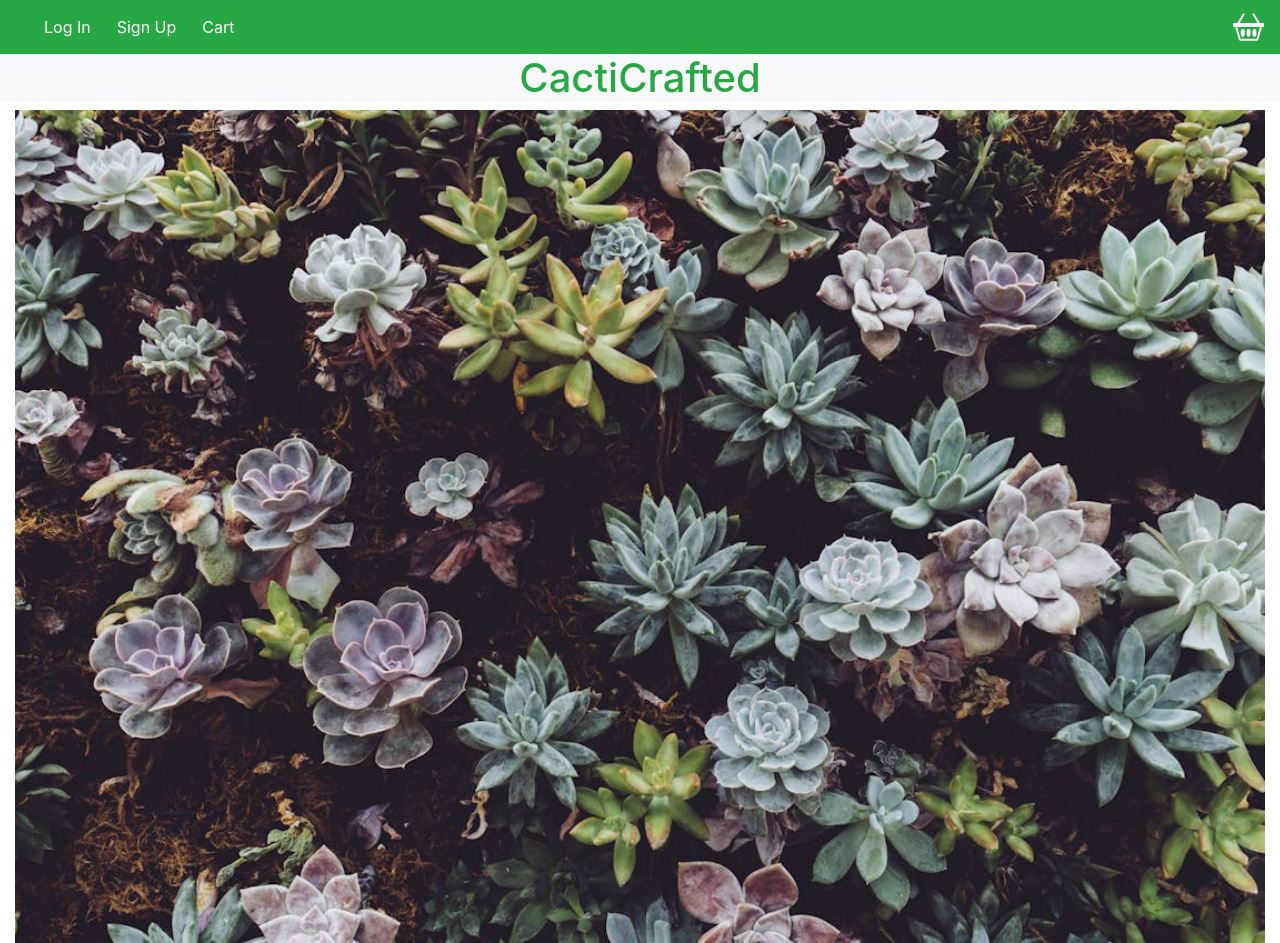
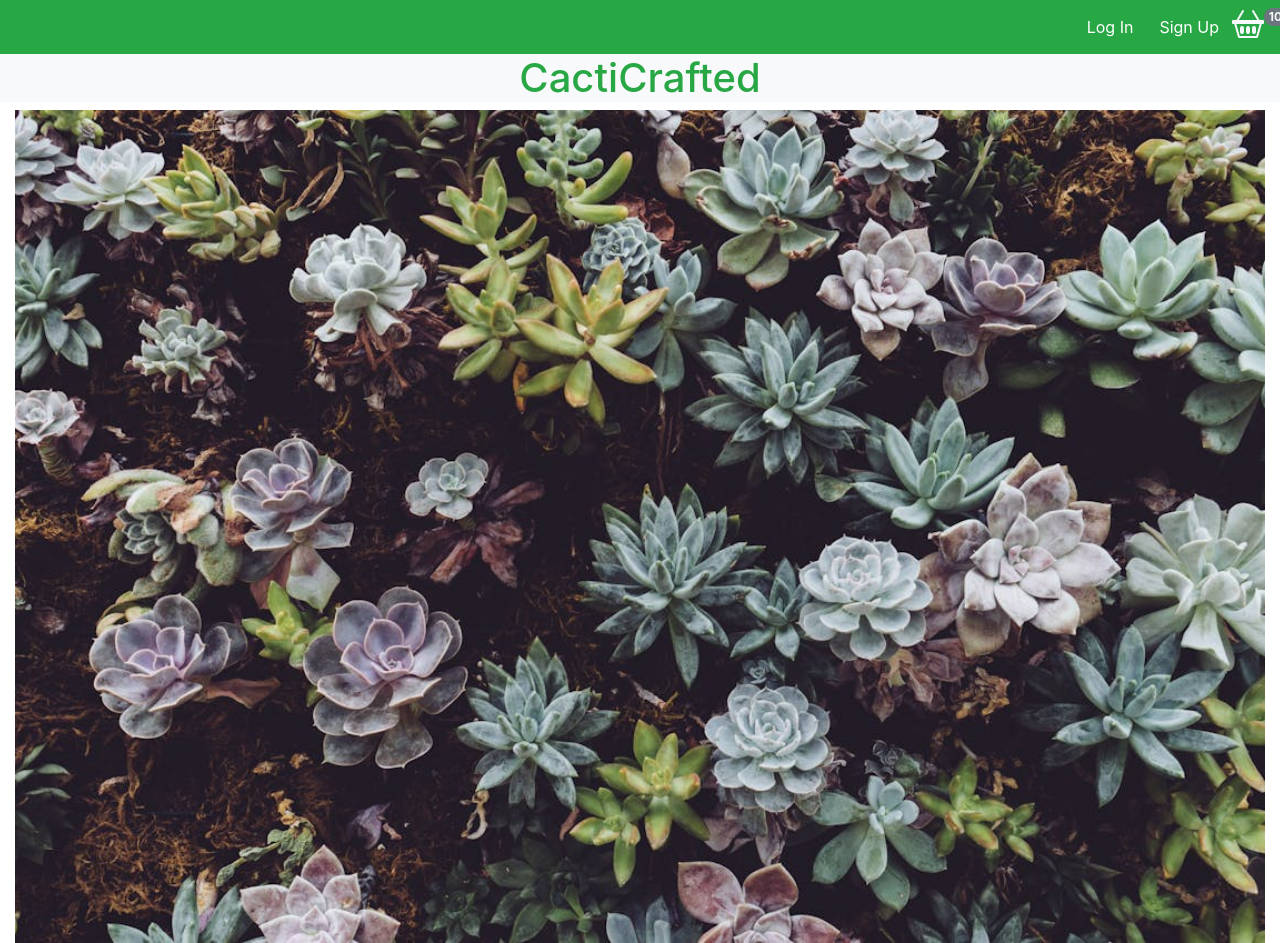
Before and after one commit to Sam-Lemon/CactiCrafted, a website: page index.html in a window 1280 px wide. Shown: the top 943 px of the page. Drawn offline with nearby package versions, Linux system fonts and the light colour scheme.

Commit message:
added badge onto basket icon

```diff
--- a/index.html
+++ b/index.html
@@ -12,13 +12,10 @@
 
 <body class="bg-success-subtle">
 
-            <!--I want to make them all buttons and put on the right.
-            Add badge to cart if possible?-->
-            <!--want to add shopping basket, in bookmarks, and make all buttons-->
-
-
-    <nav class="navbar navbar-expand-lg bg-success text-light">
-        <div class="container-fluid">
+            <!--nav bar contents over to left enough that badge fits on page-->
+<!--Top nav bar start-->
+    <nav class="navbar navbar-expand bg-success text-light">
+        <div class="container-fluid d-flex justify-content-end ml-1 mr-0">
           <ul class="nav navbar-nav navbar-right">
             <li><button type="button" class="btn btn-success">Log In</button>
             <a href="#"></a>
@@ -26,16 +23,25 @@
             <li><button type="button" class="btn btn-success">Sign Up</button>
                 <a href="#"></a>
             </li>
-            <li><button type="button" class="btn btn-success">Cart</button>
-                <a href="#"></a>
+            <li><svg xmlns="http://www.w3.org/2000/svg" width="32" height="32" fill="currentColor" class="bi bi-basket2" viewBox="0 0 16 16">
+                <path d="M4 10a1 1 0 0 1 2 0v2a1 1 0 0 1-2 0zm3 0a1 1 0 0 1 2 0v2a1 1 0 0 1-2 0zm3 0a1 1 0 1 1 2 0v2a1 1 0 0 1-2 0z"/>
+                <path d="M5.757 1.071a.5.5 0 0 1 .172.686L3.383 6h9.234L10.07 1.757a.5.5 0 1 1 .858-.514L13.783 6H15.5a.5.5 0 0 1 .5.5v1a.5.5 0 0 1-.5.5h-.623l-1.844 6.456a.75.75 0 0 1-.722.544H3.69a.75.75 0 0 1-.722-.544L1.123 8H.5a.5.5 0 0 1-.5-.5v-1A.5.5 0 0 1 .5 6h1.717L5.07 1.243a.5.5 0 0 1 .686-.172zM2.163 8l1.714 6h8.246l1.714-6z"/>
+                </svg>
+                <span class="position-absolute top-0 start-100 translate-middle badge rounded-pill bg-secondary">
+                    10
+                    <span class="visually-hidden"></span>
+                </span>
+
             </li>
           </ul>
         </div>
-        <svg xmlns="http://www.w3.org/2000/svg" width="32" height="32" fill="currentColor" class="bi bi-basket2" viewBox="0 0 16 16">
-        <path d="M4 10a1 1 0 0 1 2 0v2a1 1 0 0 1-2 0zm3 0a1 1 0 0 1 2 0v2a1 1 0 0 1-2 0zm3 0a1 1 0 1 1 2 0v2a1 1 0 0 1-2 0z"/>
-        <path d="M5.757 1.071a.5.5 0 0 1 .172.686L3.383 6h9.234L10.07 1.757a.5.5 0 1 1 .858-.514L13.783 6H15.5a.5.5 0 0 1 .5.5v1a.5.5 0 0 1-.5.5h-.623l-1.844 6.456a.75.75 0 0 1-.722.544H3.69a.75.75 0 0 1-.722-.544L1.123 8H.5a.5.5 0 0 1-.5-.5v-1A.5.5 0 0 1 .5 6h1.717L5.07 1.243a.5.5 0 0 1 .686-.172zM2.163 8l1.714 6h8.246l1.714-6z"/>
-        </svg>
+        <div class="cart-btn">
+        </div>
+
+
     </nav>
+<!--Top nav bar end-->
+
 
     <h1 class="text-center bg-light text-success">CactiCrafted</h1>
 
```
